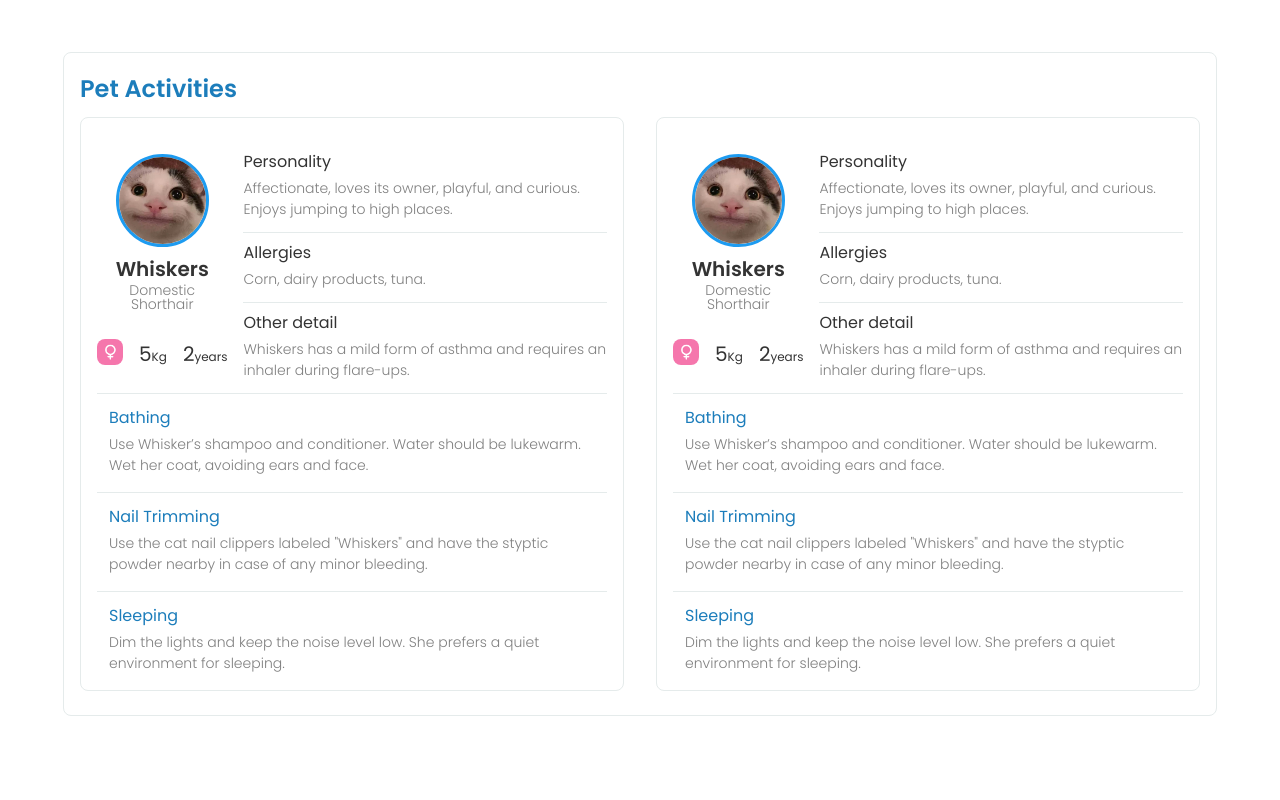
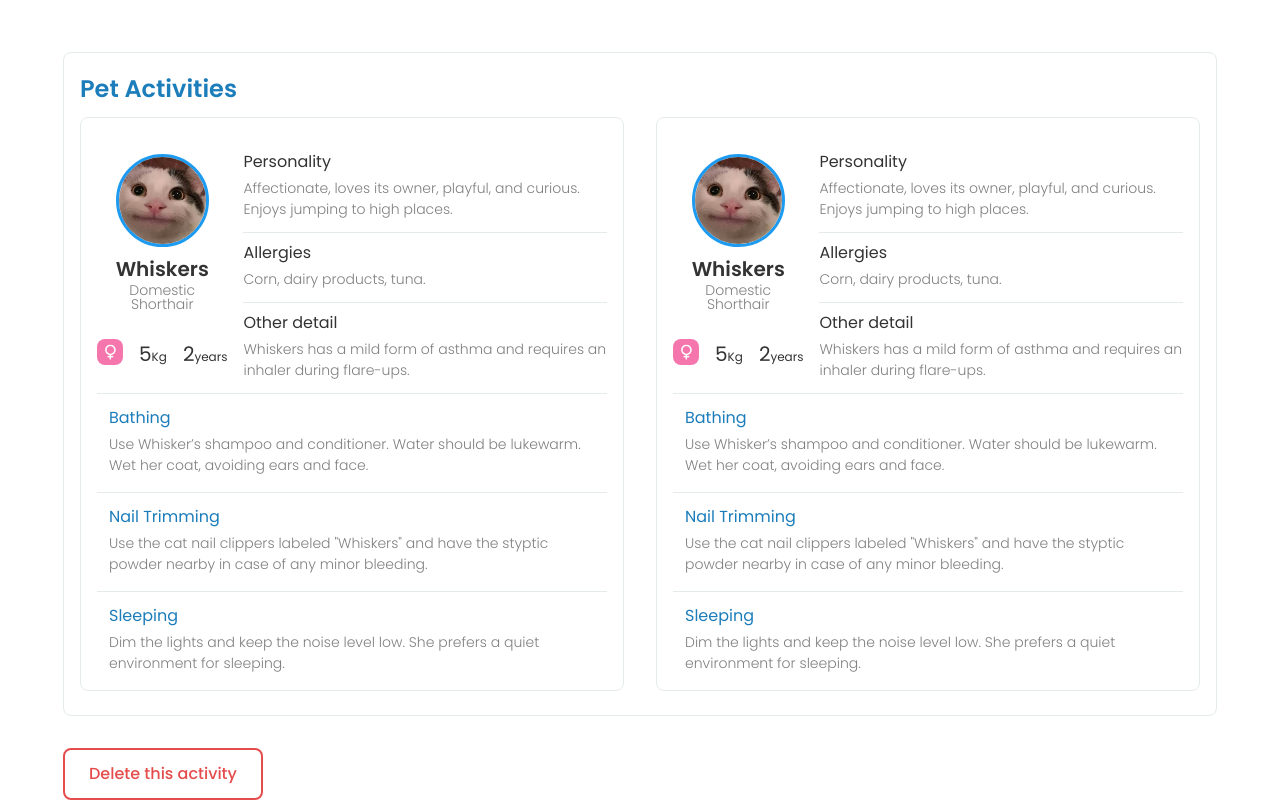
Before and after one commit to jetsarew/fur-ever-friends-frontend, a Next.js app: page /activity/1 in a window 1280 px wide. Shown: the part 640-1440 px from the top of the page. Before the commit the page ends 1356 px from the top, so only its background shows below. Built offline with nearby package versions, Linux system fonts and the light colour scheme.

Commit message:
feat: add see progress button in activity detail page

```diff
--- a/src/app/activity/(overview)/[id]/page.tsx
+++ b/src/app/activity/(overview)/[id]/page.tsx
@@ -9,9 +9,9 @@ export default function ActivityDetailPage({ params }: {
 }
 ){
     return (
-        <div className="flex flex-col gap-8">
+        <div className="flex flex-col items-start gap-8">
             <h1 className="text-header text-bright-blue">Whiskers & Buddy Outing {params.id}</h1>
-            <div className="flex flex-row justify-between items-start">
+            <div className="w-full flex flex-row justify-between items-start">
                 <div className="w-[561px] flex flex-col gap-8">
                     {/* <PetSitterCard /> */}
                     <div className="py-6 px-4 flex flex-col gap-4 border border-bd-gray rounded-lg">
@@ -54,7 +54,11 @@ export default function ActivityDetailPage({ params }: {
                     <PetActivityCard />
                     <PetActivityCard />
                 </div>
+                {/* <div className="pt-4 border-t border-bd-gray ">
+                    <button className="px-6 py-2 flex flex-row justify-center items-center rounded-lg bg-bright-blue text-button text-white">See progress</button>
+                </div> */}
             </div>
+            <button className="px-6 py-4 flex flex-row justify-center items-center rounded-lg border-[2px] border-bright-red text-body-bold text-bright-red">Delete this activity</button>
         </div>
     )
 }
--- a/src/components/Card/ActivityStateBar.tsx
+++ b/src/components/Card/ActivityStateBar.tsx
@@ -57,7 +57,7 @@ export default function ActivityStateBar(){
             <div className="flex flex-col items-end gap-1">
                 <p className="text-end text-body-paragraph">Have all your pets been returned to you yet?</p>
                 <button className="px-6 py-2 rounded-lg bg-bright-green text-button text-white">I have received my pets</button>
-                <button className="h-8 px-6 py-2 rounded-lg border-[2px] border-bright-red text-body-bold text-bright-red">Report an issue</button>
+                <button className="h-8 px-6 py-2 flex flex-row justify-center items-center rounded-lg border-[2px] border-bright-red text-body-bold text-bright-red">Report an issue</button>
             </div>
         </div>
     );
```
